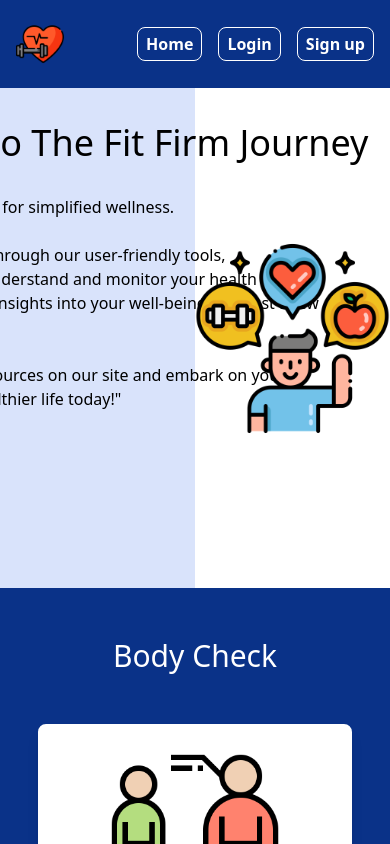
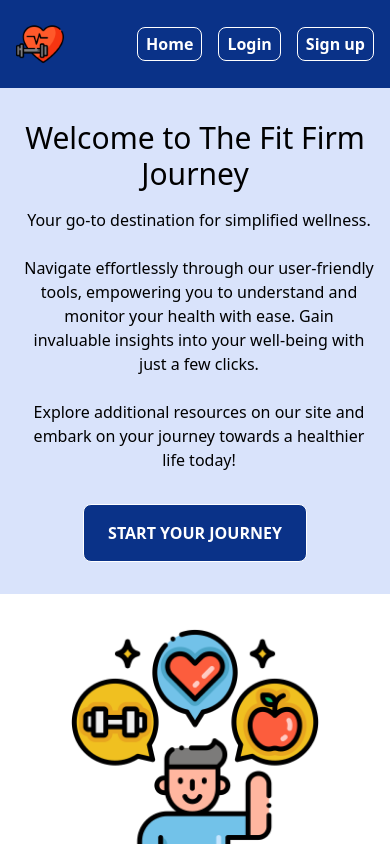
Before and after one commit to Ping1495/the-fit-firm-jorney, a React (Vite) app: page / in a window 390 px wide. Shown: the top 844 px of the page. Built offline with nearby package versions, Linux system fonts and the light colour scheme.

Commit message:
add:responsive welcome section

```diff
--- a/src/components/welcomeSection.jsx
+++ b/src/components/welcomeSection.jsx
@@ -1,39 +1,41 @@
-import lifestyles from "/public/images/lifestyles.png";
+import React from "react";
+import lifestyles from "/public/images/lifestyles.png"; // Update the path to your image
 
 function WelcomeSection() {
   return (
-    <>
-      <div className="flex flex-row ">
-        <div className="w-6/12  bg-[#D9E3FB] h-[500px] px-10 flex flex-col items-center justify-evenly">
-          <div>
-            <h2 className="text-black  text-4xl w-[550px] ">
+    <div className="flex flex-col md:flex-row">
+      <div className="w-full md:w-6/12 bg-[#D9E3FB] h-auto md:h-[500px] px-4 md:px-10 flex flex-col items-center justify-evenly py-8 md:py-0">
+        <div className="text-center md:text-left">
+          <h2 className="text-black text-3xl md:text-4xl w-full md:w-[550px]">
             Welcome to The Fit Firm Journey
           </h2>
 
-            <p className="w-[500px] mt-8 text-[16px] pl-2">
-              {" "}
+          <p className="w-full md:w-[500px] mt-4 md:mt-8 text-[16px] pl-2">
             Your go-to destination for simplified wellness.
             <br />
             <br />
             Navigate effortlessly through our user-friendly tools, empowering
-              you to understand and monitor your health with ease. Gain
-              invaluable insights into your well-being with just a few clicks.
+            you to understand and monitor your health with ease. Gain invaluable
+            insights into your well-being with just a few clicks.
             <br />
             <br />
-              Explore additional resources on our site and embark on your
-              journey towards a healthier life today!"
+            Explore additional resources on our site and embark on your journey
+            towards a healthier life today!
           </p>
         </div>
 
-          <button className="w-auto bg-[#0A3288] text-white font-semibold border border-white py-4 px-6 rounded-lg mr-[320px]">
+        <button className="w-auto bg-[#0A3288] text-white font-semibold border border-white py-4 px-6 rounded-lg mt-8 md:mt-0">
           START YOUR JOURNEY
         </button>
       </div>
-        <div className="flex flex-col items-center justify-center w-6/12 h-[500px] ">
-          <img src={lifestyles} alt="lifestyles-pic" className="w-[350px]" />
+      <div className="flex flex-col items-center justify-center w-full md:w-6/12 h-auto md:h-[500px] py-8 md:py-0">
+        <img
+          src={lifestyles}
+          alt="lifestyles-pic"
+          className="w-[250px] md:w-[350px]"
+        />
       </div>
     </div>
-    </>
   );
 }
 
```
Lines whose indentation alone changed are shown as unchanged.
